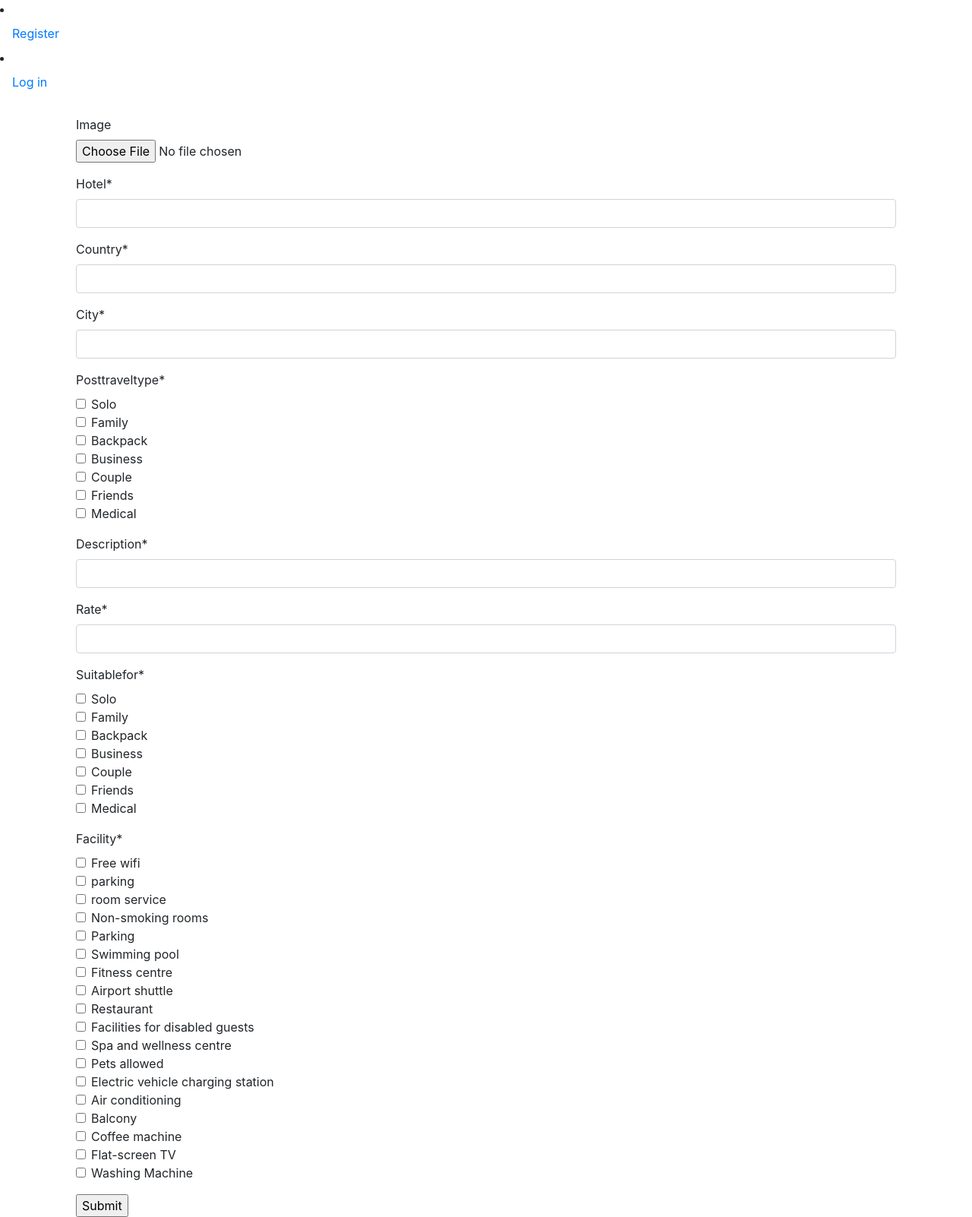
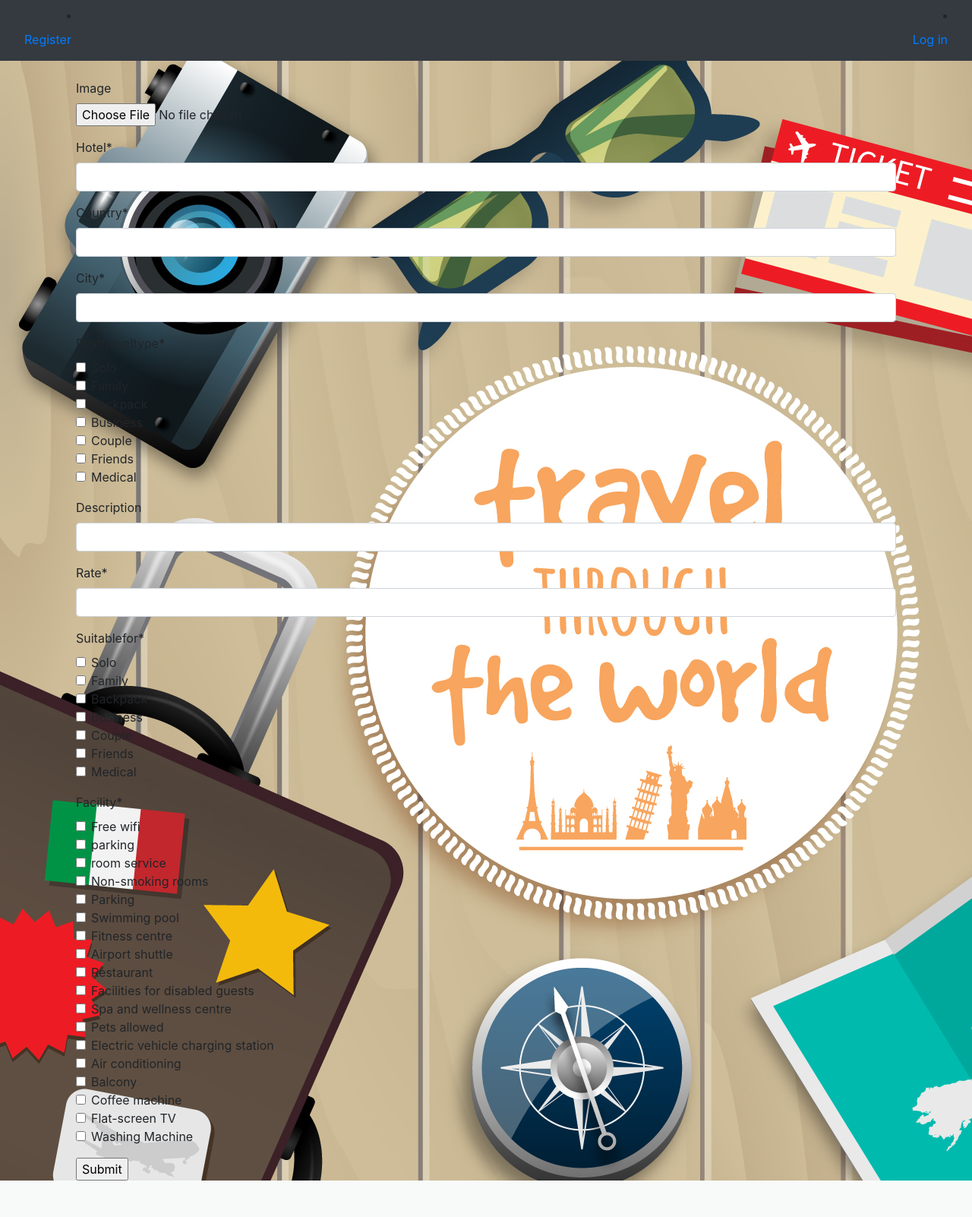
Before and after one commit to M3ASHKANANI/MySafrah, a Django app: page /profiles/post/2/ in a window 1280 px wide. Shown: the whole page at 76% size. After the commit the page ends 1554 px from the top, so only its background shows below. Run offline with Django 3.2, Linux system fonts and the light colour scheme; data comes from the database, SQL or seed files in the repository; both versions use the stored data as it was after the commit; some libraries are stand-ins or nearby versions.

Commit message:
some fix

```diff
--- /dev/null
+++ b/authentication/static/style.css
@@ -0,0 +1,4 @@
+body {
+   background-image: url("pic1.gif");
+   background-color: #cccccc;
+}
--- a/authentication/templates/base.html
+++ b/authentication/templates/base.html
@@ -16,7 +16,7 @@
 	<nav class="navbar navbar-dark bg-dark">
 		<a class="navbar-brand" href="#">@{{request.user}}</a>
 
-    <!--
+
 
 			<button class="navbar-toggler" type="button" data-toggle="collapse" data-target="#navbarNavAltMarkup" aria-controls="navbarNavAltMarkup" 	aria-expanded="false" aria-label="Toggle navigation">
 				<span class="navbar-toggler-icon"></span>
@@ -26,8 +26,10 @@
 							<a class="nav-item nav-link active" href="{# {% url 'profile' profile.owner.id %} #}">Profile <span class="sr-only">(current)</span></a>
 							<a class="nav-item nav-link" href="{# {% url 'create_post' pk=profile.id %} #}">Add Post</a>
 							<a class="nav-item nav-link" href="{% url 'feed' %}">Feed</a>
-							<a class="nav-item nav-link disabled" href="#">Disabled</a>
-    -->
+							<a class="nav-item nav-link" href="{% url 'signout' %}">Sign Out</a>
+
+
+
 
 
 							{# search bar #}
@@ -41,17 +43,17 @@
 							</form>
 						</div>
 				</div>
-
 	</nav>
 
         {% else %}
 
 
 
+        <nav class="navbar navbar-dark bg-dark">
 
-        <li class="nav-item">
+        <li class="nav-item text-right">
         <a class="nav-link" href="{% url 'signup' %}}">Register</a>
-        <li class="nav-item">
+        <li class="nav-item text-right">
         <a class="nav-link" href="{% url 'signin' %}}">Log in</a>
       </li>
       </li>
@@ -64,36 +66,6 @@
 
 
 		</nav>
-
-
-
-
-
-
-
-
-
-
-
-
-
-
-
-
-
-
-
-
-
-
-
-
-
-
-
-
-
-
 
 		{% include "messages.html" %}
 		<br>
@@ -110,5 +82,10 @@
 		<script src="https://maxcdn.bootstrapcdn.com/bootstrap/4.0.0/js/bootstrap.min.js" integrity="sha384-JZR6Spejh4U02d8jOt6vLEHfe/JQGiRRSQQxSfFWpi1MquVdAyjUar5+76PVCmYl" crossorigin="anonymous"></script>
 		<script defer src="https://use.fontawesome.com/releases/v5.0.8/js/solid.js" integrity="sha384-+Ga2s7YBbhOD6nie0DzrZpJes+b2K1xkpKxTFFcx59QmVPaSA8c7pycsNaFwUK6l" crossorigin="anonymous"></script>
 <script defer src="https://use.fontawesome.com/releases/v5.0.8/js/fontawesome.js" integrity="sha384-7ox8Q2yzO/uWircfojVuCQOZl+ZZBg2D2J5nkpLqzH1HY0C1dHlTKIbpRz/LG23c" crossorigin="anonymous"></script>
+
+		<style>
+body  {
+    background-image: url("../../static/pic1.jpg");
+}
 	</body>
 </html>
--- a/profiles/models.py
+++ b/profiles/models.py
@@ -59,7 +59,7 @@ class Post(models.Model):
 	country = models.CharField(max_length=100)
 	city = models.CharField(max_length=100)
 	posttraveltype = models.ManyToManyField(Traveltype, related_name="posttraveltype")
-	description = models.CharField(max_length=250)
+	description = models.CharField(max_length=250, null=True, blank=True)
 	rate = models.PositiveIntegerField(validators=[MinValueValidator(0), MaxValueValidator(5)])
 	suitablefor = models.ManyToManyField(Traveltype, related_name="suitablefor")
 	established = models.DateField(auto_now_add=True)
@@ -73,7 +73,7 @@ class FacilityRating(models.Model):
 	post = models.ForeignKey(Post, on_delete=models.CASCADE)
 	facility = models.ForeignKey(Facility, on_delete=models.CASCADE)
 	rating = models.PositiveIntegerField(validators=[MinValueValidator(0), MaxValueValidator(5)])
-	comment = models.CharField(max_length=100)
+	comment = models.CharField(max_length=100, null=True, blank=True)
 
 # class Hotel(models.Model):
 # 	city =
--- a/profiles/views.py
+++ b/profiles/views.py
@@ -33,7 +33,7 @@ def profile(request, pk):
 		"posts": posts,
 		"my_list": my_list
 	}
-	return render(request, 'profile.html', context)
+	return render(request, 'profile1.html', context)
 
 def search_users(request):
 	if request.user.is_anonymous:
```
Also changed, not shown: profiles/templates/profile1.html (+32 -15 lines), authentication/static/pic1.jpg (added), db.sqlite3, media/who1234ex-211201-HotelExteriorStreetView.jpg (added), profiles/migrations/0021_auto_20180512_2136.py (added), profiles/migrations/0022_auto_20180512_2137.py (added), profiles/static/pic1.jpg (added), 5 other files.
